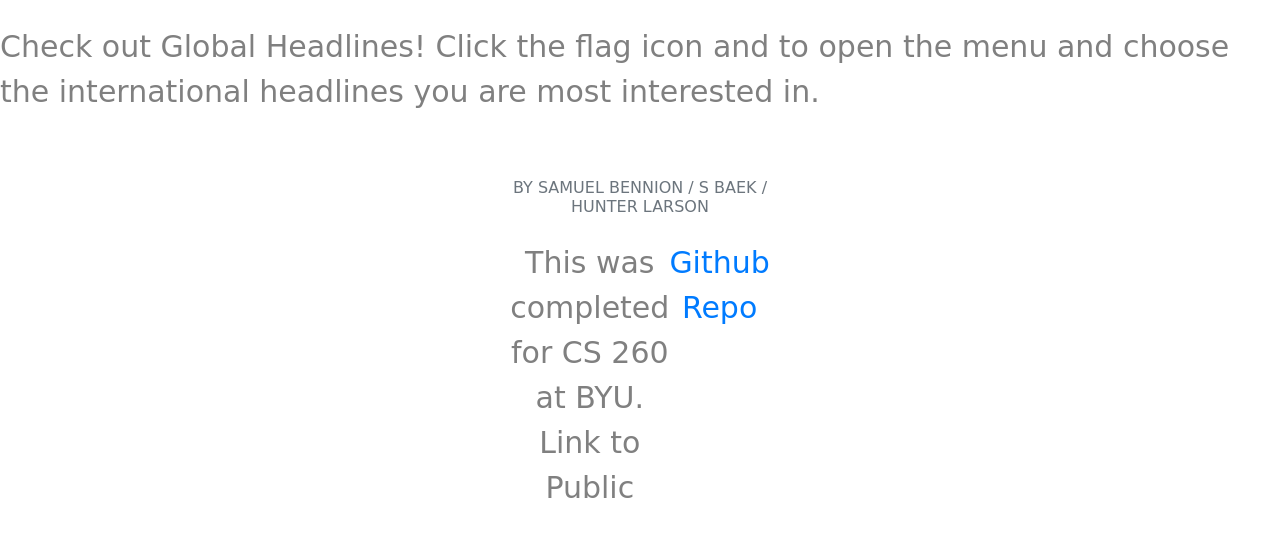
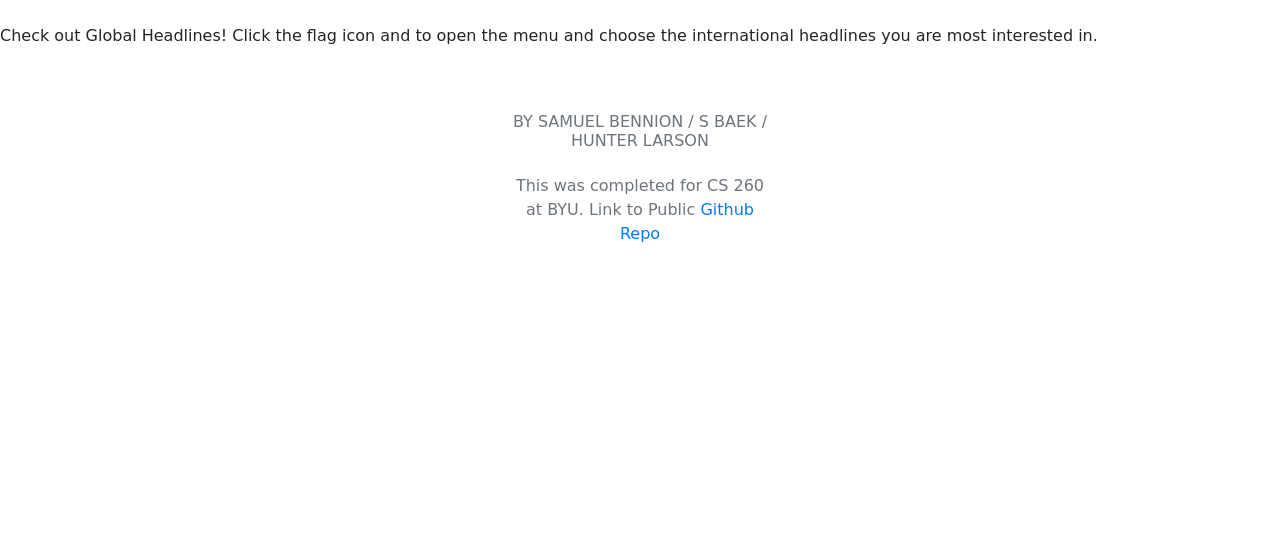
Before and after one commit to sambennion/News-App, a plain HTML site: page index.html in a window 1280 px wide. Drawn offline with nearby package versions, Linux system fonts and the light colour scheme; no server answers; some icons are missing.

Commit message:
Revert styles.css

```diff
--- a/styles.css
+++ b/styles.css
@@ -80,22 +80,8 @@ a:visited {
   height: 100%;
 }
 
-p {
-  display: flex;
-  justify-content: center;
-  color: #808080;
-}
-
 /* Tablet Styles */
 @media only screen and (min-width: 401px) and (max-width: 960px) {}
 
 /* Desktop Styles */
-@media only screen and (min-width: 961px) {
-
-  p {
-    display: flex;
-    justify-content: center;
-    color: #808080;
-    font-size: 30px;
-  }
-}
+@media only screen and (min-width: 961px) {}
```
